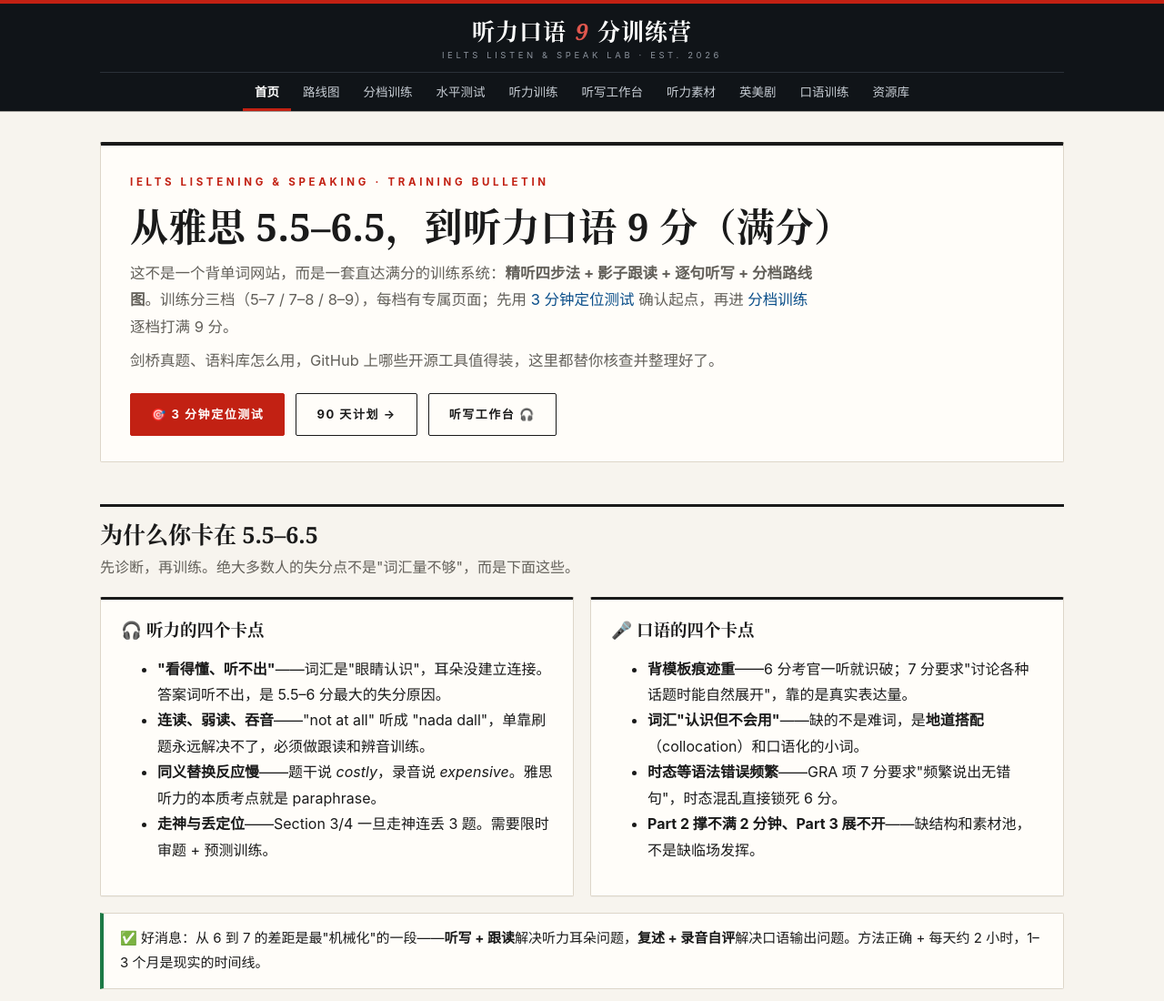
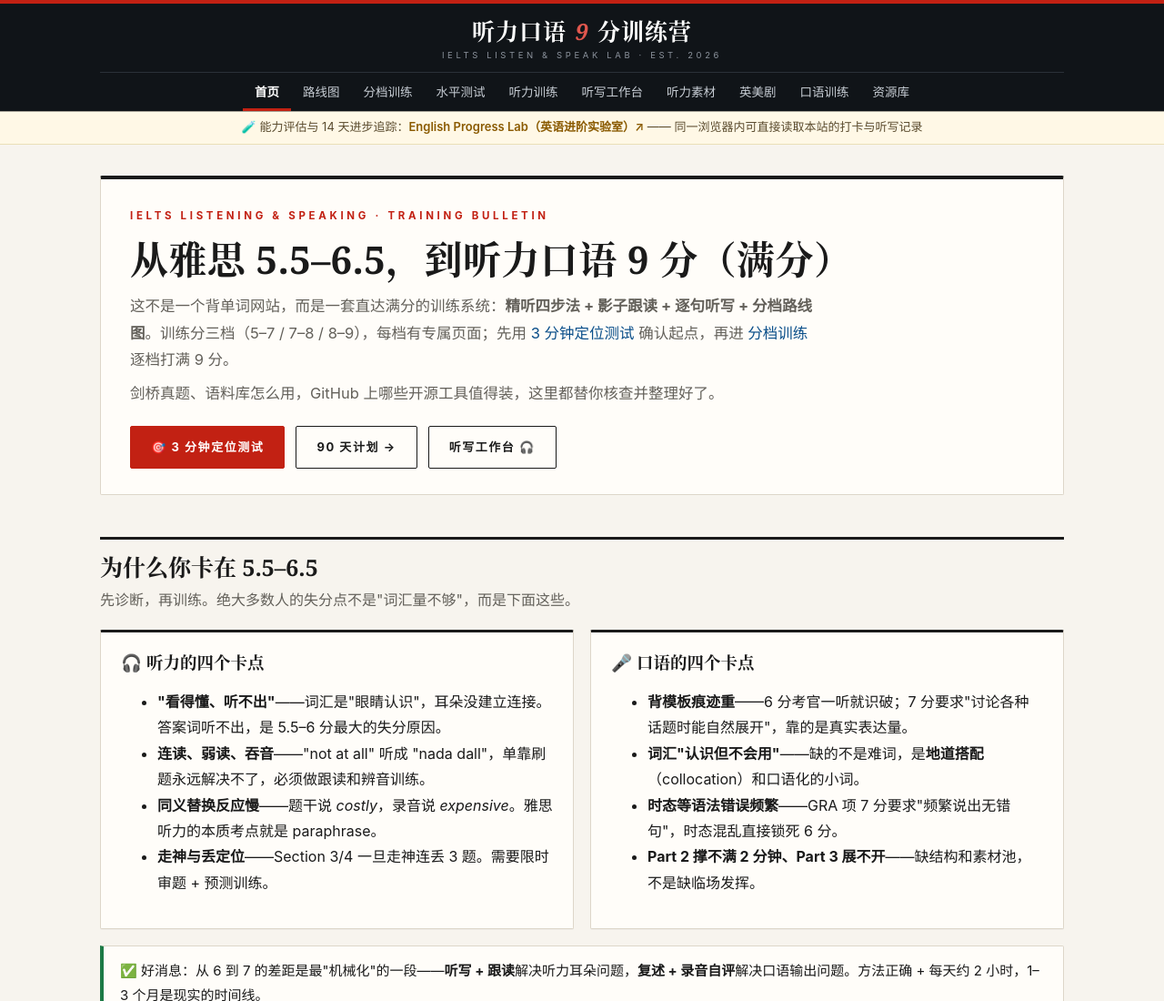
Before and after one commit to tanyaqiongcode/ielts-listen-speak-7plus, a plain HTML site: page index.html in a window 1280 px wide. Shown: the top 1100 px of the page at 91% size. Drawn offline with Linux system fonts and the light colour scheme.

Commit message:
feat: cross-link to English Progress Lab (sister-site data bridge)
Same-origin localStorage makes the dictation/check-in/placement data
directly readable by the assessment platform; phase-1 of the merge
plan points visitors there from the homepage.

```diff
--- a/index.html
+++ b/index.html
@@ -23,6 +23,13 @@
     <a href="resources.html">资源库</a>
   </nav>
 </div></header>
+
+<div style="background:#FFF8E6;border-bottom:1px solid #EADFB8;">
+  <div class="topbar-inner" style="padding:6px 0;font-size:13px;color:#5A4B2E;">
+    🧪 能力评估与 14 天进步追踪：<a href="https://tanyaqiongcode.github.io/english-progress-lab/" style="font-weight:600;color:#8A5A00;">English Progress Lab（英语进阶实验室）↗</a>
+    —— 同一浏览器内可直接读取本站的打卡与听写记录
+  </div>
+</div>
 
 <main class="wrap">
 
```
